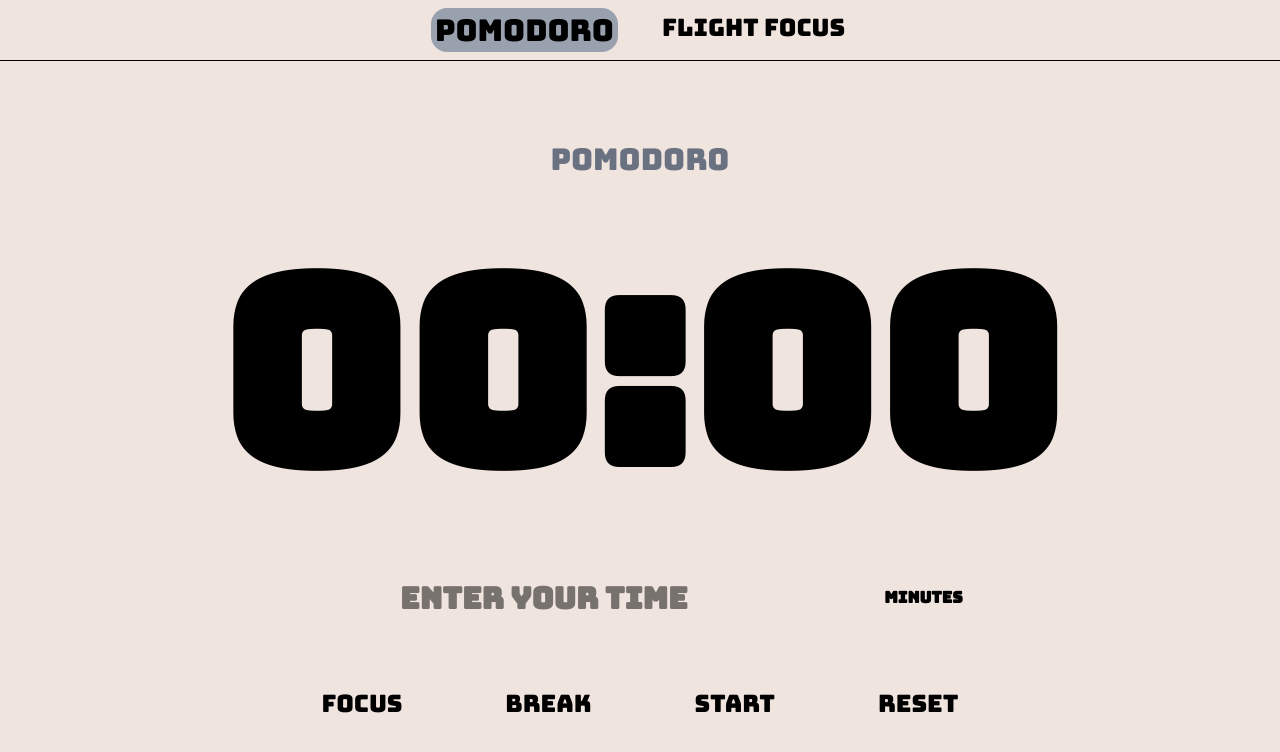
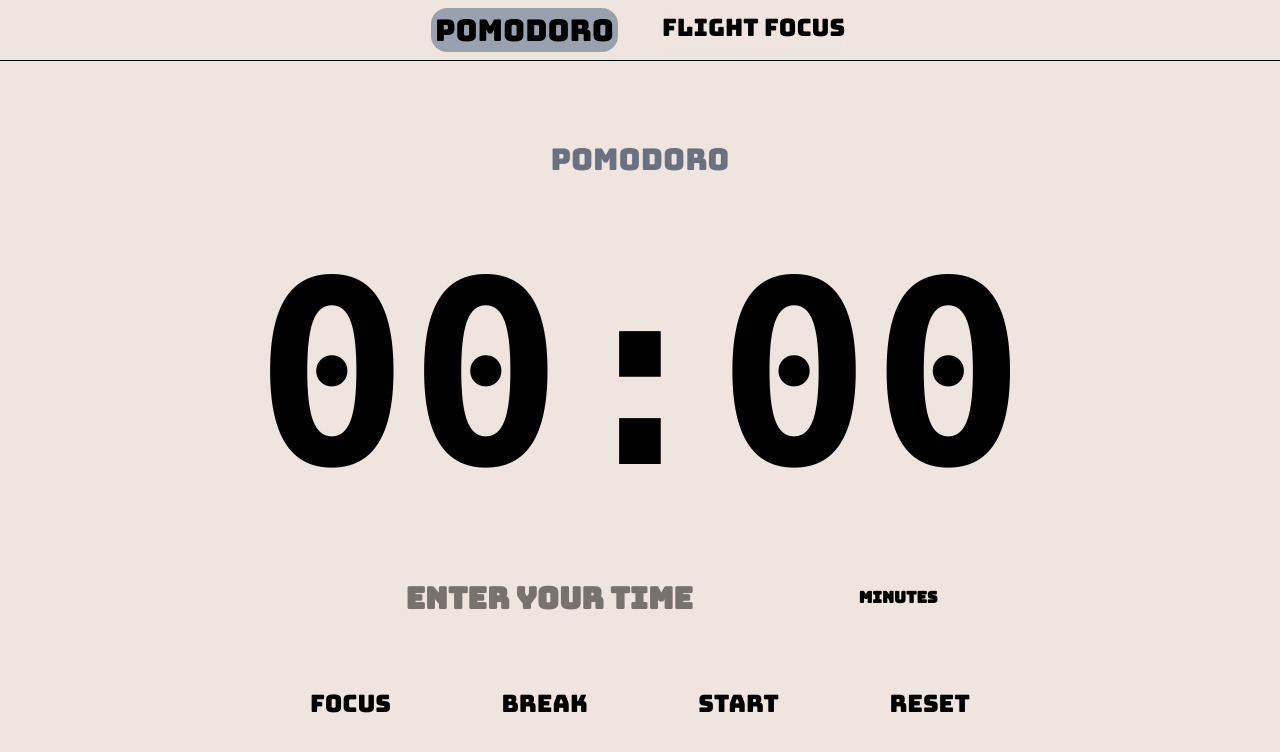
Before and after one commit to alejandroc0de/React, a React (Vite) app in the folder flight-pomodoro/: page / in a window 1280 px wide. Shown: the top 752 px of the page. Built offline with nearby package versions, Linux system fonts and the light colour scheme.

Commit message:
Fonts for the basic pomodoro is giving me issues, so back to using mono spaced for just the numbers-Sound for arrival added

```diff
--- a/flight-pomodoro/src/Focus.jsx
+++ b/flight-pomodoro/src/Focus.jsx
@@ -15,6 +15,7 @@ function Focus(){
     const intervalIdRef = useRef(null) // SetInterval
     const [progress, setProgress] = useState()
     const audioRef = useRef()
+    const successAudio = useRef()
     const [landed, setLanded] = useState(false)
 
 
@@ -45,6 +46,7 @@ function Focus(){
             setProgress(newProgress)
         }
         if(destination && seconds>=(destination.flightTime*60) ){
+            successAudio.current.play()
             setIsRunning(false)
             setSeconds(0)
             setCity("")
@@ -183,7 +185,8 @@ function Focus(){
                 {formatTime()} {/* If its running lets format the time and show it*/}
                 <button className='hover:scale-115 transition-all duration-150' onClick={handlePause}> {isRunning? "Pause" : seconds > 0 ? "Resume": null}</button>
                 <button className='hover:scale-115 transition-all duration-150' onClick={handleReset}>Reset</button>
-                <audio ref={audioRef} src='/sounds/50min-2.mp3' />
+                <audio ref={audioRef} src='/sounds/50min-2.mp3'/>
+                <audio ref={successAudio} src="/sounds/success.mp3"></audio>
             </div>
         </div>
     )
--- a/flight-pomodoro/src/Pomodoro.jsx
+++ b/flight-pomodoro/src/Pomodoro.jsx
@@ -86,16 +86,16 @@ function Pomodoro(){
                     <h1 className="font-Bungee One text-3xl text-center font-medium text-gray-500 hover:scale-125 transition-all duration-150">Pomodoro</h1>
                 </div>
 
-                <div id="timmerDiv" className="flex flex-1 items-center text-9xl text-center font-bold" style={{fontSize:'20vw'}} >
+                <div id="timmerDiv" className=" font-mono tabular-nums flex flex-1 items-center text-center font-extrabold" style={{fontSize:'20vw'}} >
                     {formatTime()}
                 </div>
 
-                <div id="inputDiv" className="flex flex-row w-full justify-evenly items-center" style={{marginBottom:'5vw'}}>
+                <div id="inputDiv" className=" flex flex-row w-full justify-evenly items-center" style={{marginBottom:'5vw'}}>
                     <input className="w-5/9 p-2 font-black text-3xl text-center" onChange={handleTimeInput} value={timeLeft} placeholder="Enter your time" type="number" name="" id="" />
                     <label className="text-3x1 font-black " htmlFor=""> Minutes</label>
                 </div>
 
-                <div id="buttonDiv" className=" flex flex-row w-full justify-evenly mt-auto ">
+                <div id="buttonDiv" className=" flex flex-row w-full justify-around mt-auto ">
                     <button className=" text-2xl font-medium hover:scale-125 transition-all duration-150" onClick={handleOnFocusTime}>Focus</button>
                     <button className=" text-2xl font-medium hover:scale-125 transition-all duration-150" onClick={handleOnBreakTime}>Break </button>
                     <button className=" text-2xl font-medium hover:scale-125 transition-all duration-150" onClick={handleStart}>{isRunning ? "Pause": secondsLeft>0 ? "Resume": "Start"}</button>
```
Also changed, not shown: 1 other file (tests, documents, lock files or other folders).
